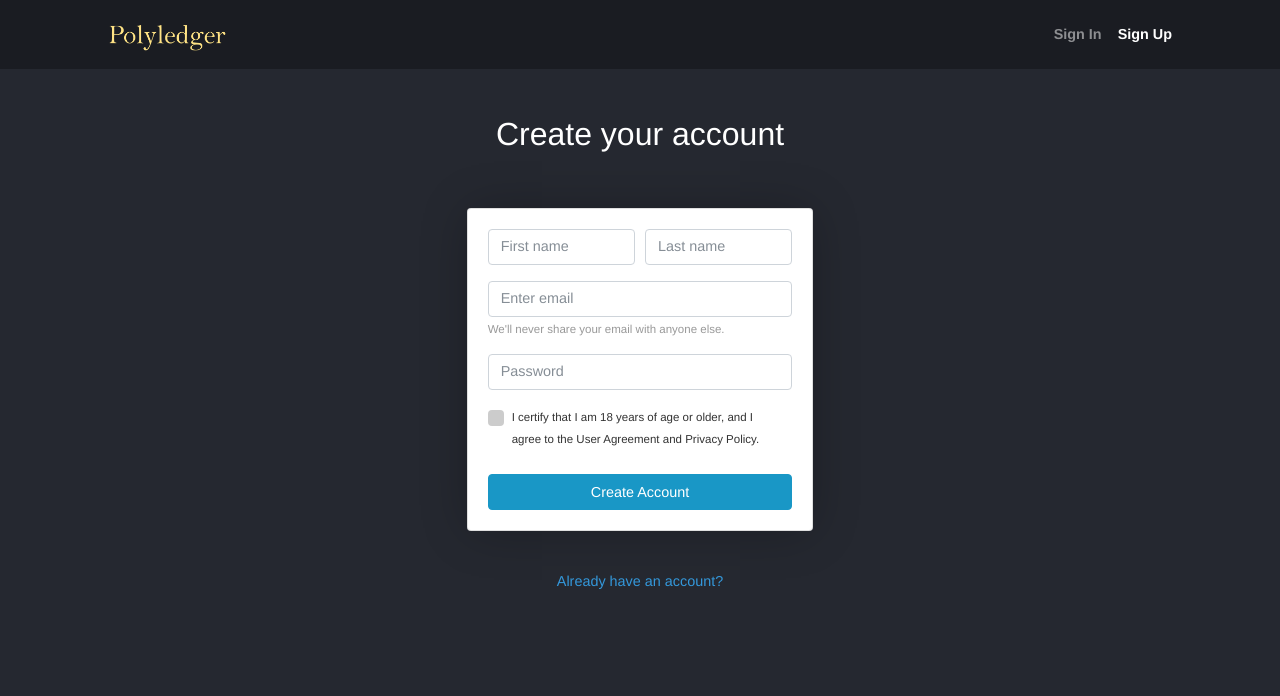
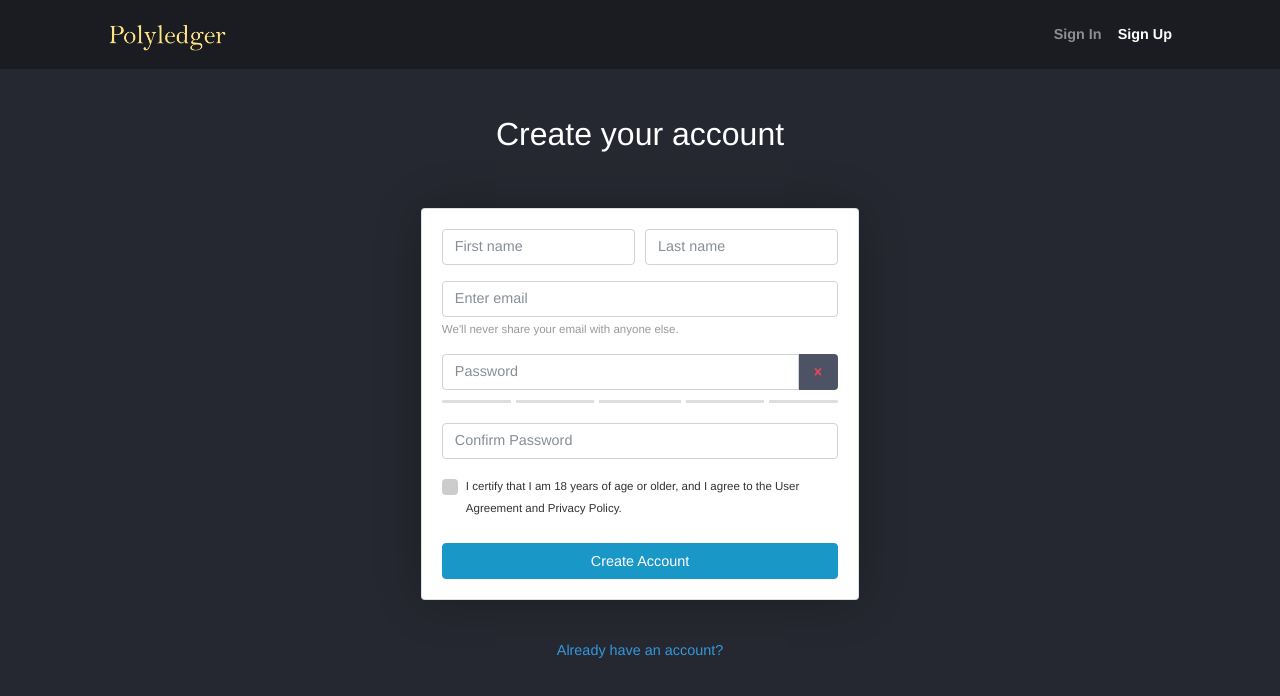
Before and after one commit to polyledger/connect, a Vue app in the folder client/: page /signup in a window 1280 px wide. Shown: the top 696 px of the page. Built offline with nearby package versions, Linux system fonts and the light colour scheme.

Commit message:
add password strength meter

```diff
--- a/client/package.json
+++ b/client/package.json
@@ -17,7 +17,8 @@
     "axios": "^0.17.1",
     "vue": "^2.5.2",
     "vue-router": "^3.0.1",
-    "vuex": "^3.0.1"
+    "vuex": "^3.0.1",
+    "zxcvbn": "^4.4.2"
   },
   "devDependencies": {
     "autoprefixer": "^7.1.2",
--- /dev/null
+++ b/client/src/components/PasswordStrengthMeter.vue
@@ -0,0 +1,92 @@
+<template>
+  <div class="strength-meter">
+    <div class="strength-meter-fill" :data-score="passwordStrength"></div>
+  </div>
+</template>
+
+<script>
+import zxcvbn from 'zxcvbn'
+
+export default {
+  name: 'password-strength-meter',
+  props: {
+    password: {
+      type: String,
+      default: ''
+    }
+  },
+  computed: {
+    /**
+     * passwordStrength is the score calculated by zxcvbn
+     * @return {Number} Password Strength Score
+     */
+    passwordStrength () {
+      return this.password ? zxcvbn(this.password).score : null
+    },
+    /**
+     * passwordCount holds the character count of the
+     * current password. It shows the count up to the `secureLength`.
+     * @return {Number} Password Character Count
+     */
+    passwordCount () {
+      return this.password && (this.password.length > this.secureLength ? `${this.secureLength}+` : this.password.length)
+    }
+  }
+}
+</script>
+
+<style>
+.strength-meter {
+  position: relative;
+  height: 3px;
+  background: #DDD;
+  margin: 10px auto 20px;
+  border-radius: 3px;
+}
+.strength-meter:before, .strength-meter:after {
+  content: '';
+  height: inherit;
+  background: transparent;
+  display: block;
+  border-color: #FFF;
+  border-style: solid;
+  border-width: 0 5px 0 5px;
+  position: absolute;
+  width: 44%;
+  z-index: 10;
+}
+.strength-meter:before {
+  left: 17.5%;
+}
+.strength-meter:after {
+  right: 17.5%;
+}
+.strength-meter-fill {
+  background: transparent;
+  height: inherit;
+  position: absolute;
+  width: 0;
+  border-radius: inherit;
+  transition: width 0.5s ease-in-out, background 0.25s;
+}
+.strength-meter-fill[data-score='0'] {
+  background: #c0392b;
+  width: 20%;
+}
+.strength-meter-fill[data-score='1'] {
+  background: #e67e22;
+  width: 40%;
+}
+.strength-meter-fill[data-score='2'] {
+  background: #f1c40f;
+  width: 60%;
+}
+.strength-meter-fill[data-score='3'] {
+  background: #87D37C;
+  width: 80%;
+}
+.strength-meter-fill[data-score='4'] {
+  background: #26A65B;
+  width: 100%;
+}
+</style>
--- a/client/src/components/SignUp.vue
+++ b/client/src/components/SignUp.vue
@@ -2,7 +2,7 @@
   <div class="py-5 container">
     <h2>Create your account</h2>
     <div class="row justify-content-center">
-      <div class="col-md-4">
+      <div class="col-md-5">
         <div class="alert alert-danger" role="alert" v-if="errors.nonFieldErrors">
           <div class="row">
             <div class="col-1 d-flex align-items-center">
@@ -44,9 +44,24 @@
                 </div>
               </div>
               <div class="form-group">
-                <input type="password" class="form-control" placeholder="Password" v-model="password" required>
+                <div class="input-group">
+                  <input type="password" ref="input" v-model="password" class="form-control" placeholder="Password" required>
+
+                  <div class="input-group-addon">
+                    <i class="icon" :class="[isSecure ? 'icon-check text-success' : '', !isSecure ? 'icon-cross text-danger' : '' ]"></i>
+                  </div>
+                </div>
+                <password-strength-meter :password="password"/>
                 <div class="invalid-feedback" v-if="errors.password">
                   <span v-for="error in errors.password">
+                    {{error}}
+                  </span>
+                </div>
+              </div>
+              <div class="form-group">
+                <input type="password" class="form-control" placeholder="Confirm Password" v-model="passwordConfirm" required>
+                <div class="invalid-feedback" v-if="errors.passwordConfirm">
+                  <span v-for="error in errors.passwordConfirm">
                     {{error}}
                   </span>
                 </div>
@@ -76,16 +91,25 @@
 </template>
 
 <script>
+import PasswordStrengthMeter from '@/components/PasswordStrengthMeter'
+
 export default {
   name: 'SignUp',
+  components: { PasswordStrengthMeter },
   data () {
     return {
       firstName: '',
       lastName: '',
       email: '',
       password: '',
+      passwordConfirm: '',
       validated: false,
       errors: {}
+    }
+  },
+  computed: {
+    isSecure () {
+      return this.password ? this.password.length >= 7 : null
     }
   },
   methods: {
@@ -94,7 +118,8 @@ export default {
         first_name: this.firstName,
         last_name: this.lastName,
         email: this.email,
-        password1: this.password
+        password1: this.password,
+        password2: this.passwordConfirm
       }
       this.$http({
         url: '/account/signup/',
@@ -108,7 +133,8 @@ export default {
         this.errors.firstName = error.response.data.first_name
         this.errors.lastName = error.response.data.last_name
         this.errors.email = error.response.data.email
-        this.errors.password = error.response.data.password
+        this.errors.password = error.response.data.password1
+        this.errors.passwordConfirm = error.response.data.password2
         this.errors.nonFieldErrors = error.response.data.non_field_errors
       })
       this.validated = true
```
Also changed, not shown: 2 other files (tests, documents, lock files or other folders).
